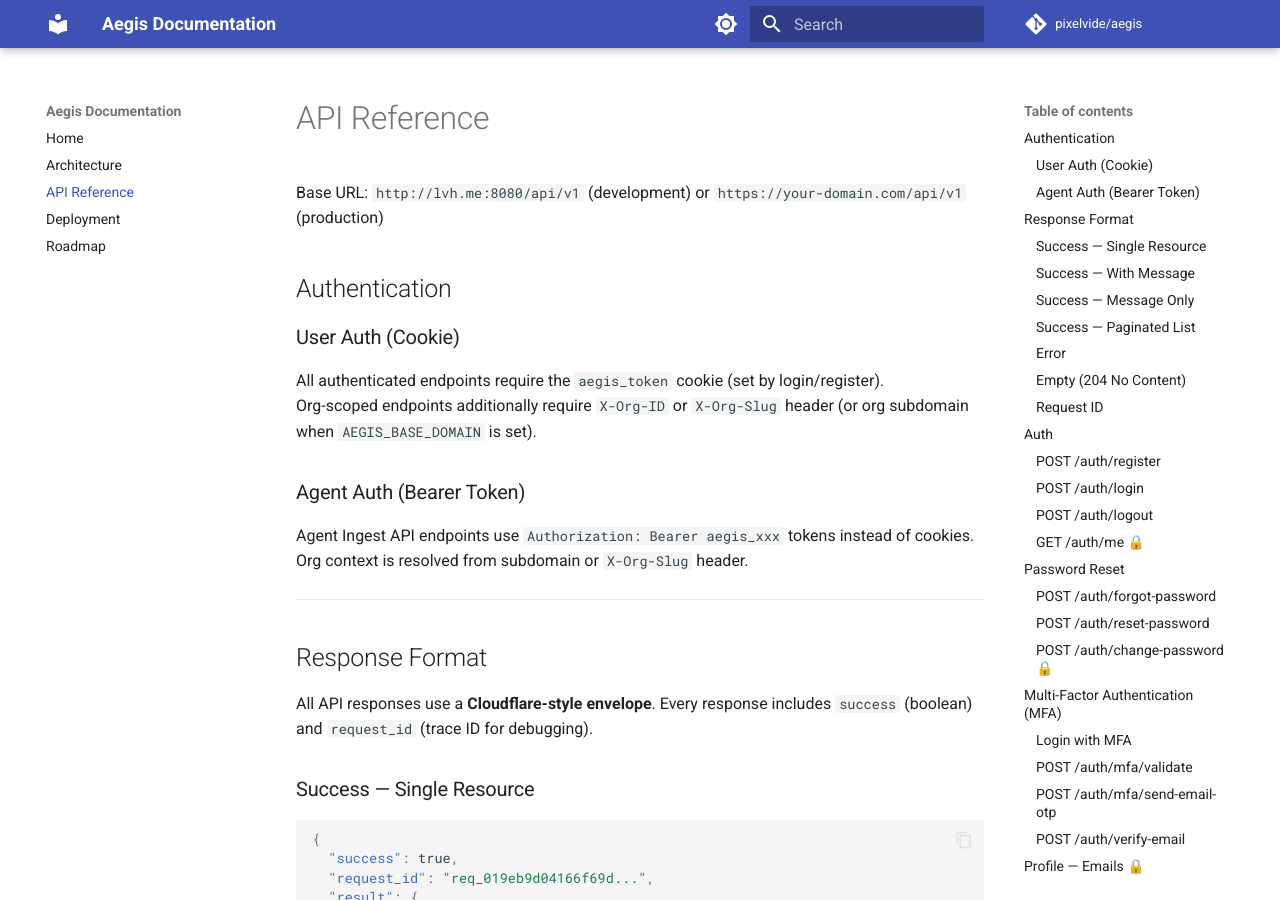
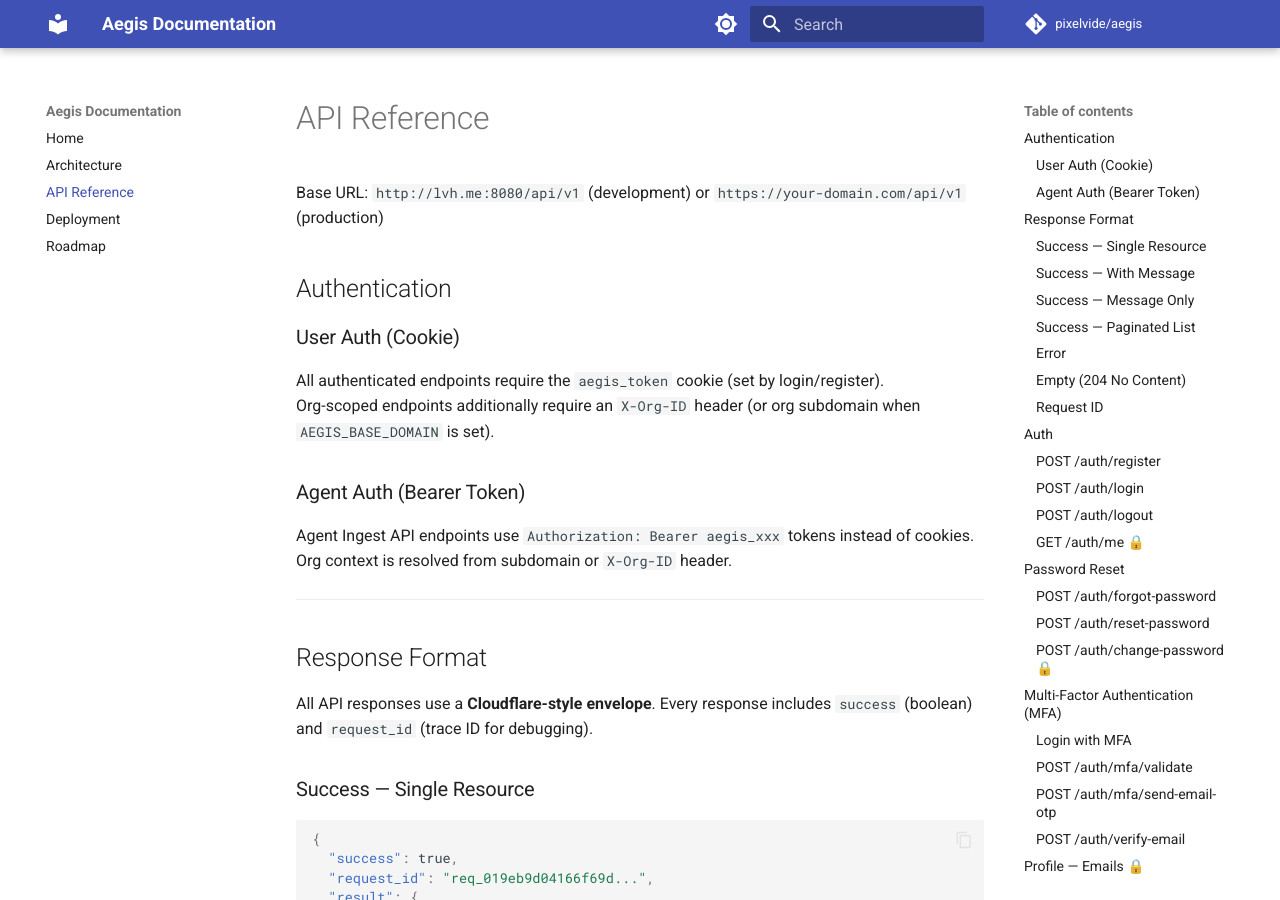
Before and after one commit to pixelvide/aegis, an MkDocs documentation site: the page built from docs/api-reference.md, in a window 1280 px wide and 900 px high. Built offline with MkDocs 1.6.1 and Material for MkDocs 9.7.7, drawn with Linux system fonts in a browser that asks for light colours; comment, search, counter and statistics services are not loaded; some of the changed text lies outside the part shown.

Commit message:
docs: update all references from X-Org-Slug to X-Org-ID
Removed X-Org-Slug from:
- AGENTS.md: route tiers, org context, curl examples
- README.md: confused-deputy example, architecture diagram, API overview
- docs/api-reference.md: auth section, scans, agent ingest, legend
- docs/architecture.md: diagram, request lifecycle, tech stack
- .env.example: base domain comment

```diff
--- a/docs/api-reference.md
+++ b/docs/api-reference.md
@@ -6,11 +6,11 @@
 
 ### User Auth (Cookie)
 All authenticated endpoints require the `aegis_token` cookie (set by login/register).
-Org-scoped endpoints additionally require `X-Org-ID` or `X-Org-Slug` header (or org subdomain when `AEGIS_BASE_DOMAIN` is set).
+Org-scoped endpoints additionally require an `X-Org-ID` header (or org subdomain when `AEGIS_BASE_DOMAIN` is set).
 
 ### Agent Auth (Bearer Token)
 Agent Ingest API endpoints use `Authorization: Bearer aegis_xxx` tokens instead of cookies.
-Org context is resolved from subdomain or `X-Org-Slug` header.
+Org context is resolved from subdomain or `X-Org-ID` header.
 
 ---
 
@@ -737,7 +737,7 @@
 
 ## Scans 🔒🏢 (Read-Only)
 
-Requires org context (`X-Org-ID` or `X-Org-Slug` header).
+Requires org context (`X-Org-ID` header or subdomain).
 
 > **Note:** Scans are legacy data. New findings are pushed via the Agent Ingest API.
 
@@ -937,7 +937,7 @@
 
 All agent endpoints require:
 - `Authorization: Bearer aegis_xxx` header
-- Org context via subdomain (`acme.aegis.io`) or `X-Org-Slug` header
+- Org context via subdomain (`acme.aegis.io`) or `X-Org-ID` header
 
 ### POST `/agent/findings`
 
@@ -1244,5 +1244,5 @@
 ## Legend
 
 - 🔒 — Requires authentication (`aegis_token` cookie)
-- 🏢 — Requires org context (`X-Org-ID`, `X-Org-Slug`, or subdomain)
+- 🏢 — Requires org context (`X-Org-ID` header or subdomain)
 - 🔑 — Requires agent token (`Authorization: Bearer aegis_xxx`)
```
Also changed, not shown: AGENTS.md (+5 -6 lines), README.md (+5 -5 lines), docs/architecture.md (+5 -5 lines), 1 other file.
